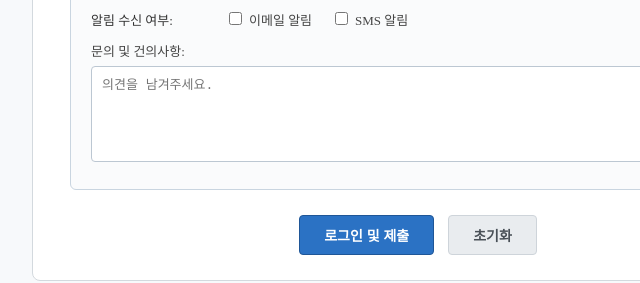
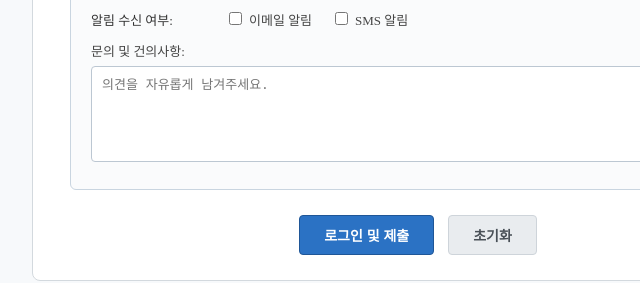
Before and after one commit to chmg1625-cyber/2026OSS_assign04, a plain HTML site: page form1_css.html in a window 1280 px wide. Shown: the part 540-823 px from the top of the page, 222-862 px from the left. Drawn offline with Linux system fonts and the light colour scheme.

Commit message:
Readme modify

```diff
--- a/form1_css.html
+++ b/form1_css.html
@@ -225,7 +225,7 @@
 
                 <div class="form-row">
                     <label for="feedback" style="width: auto;">문의 및 건의사항:</label>
-                    <textarea id="feedback" name="feedback" placeholder="의견을 남겨주세요."></textarea>
+                    <textarea id="feedback" name="feedback" placeholder="의견을 자유롭게 남겨주세요."></textarea>
                 </div>
             </fieldset>
 
```
Also changed, not shown: 1 other file.
